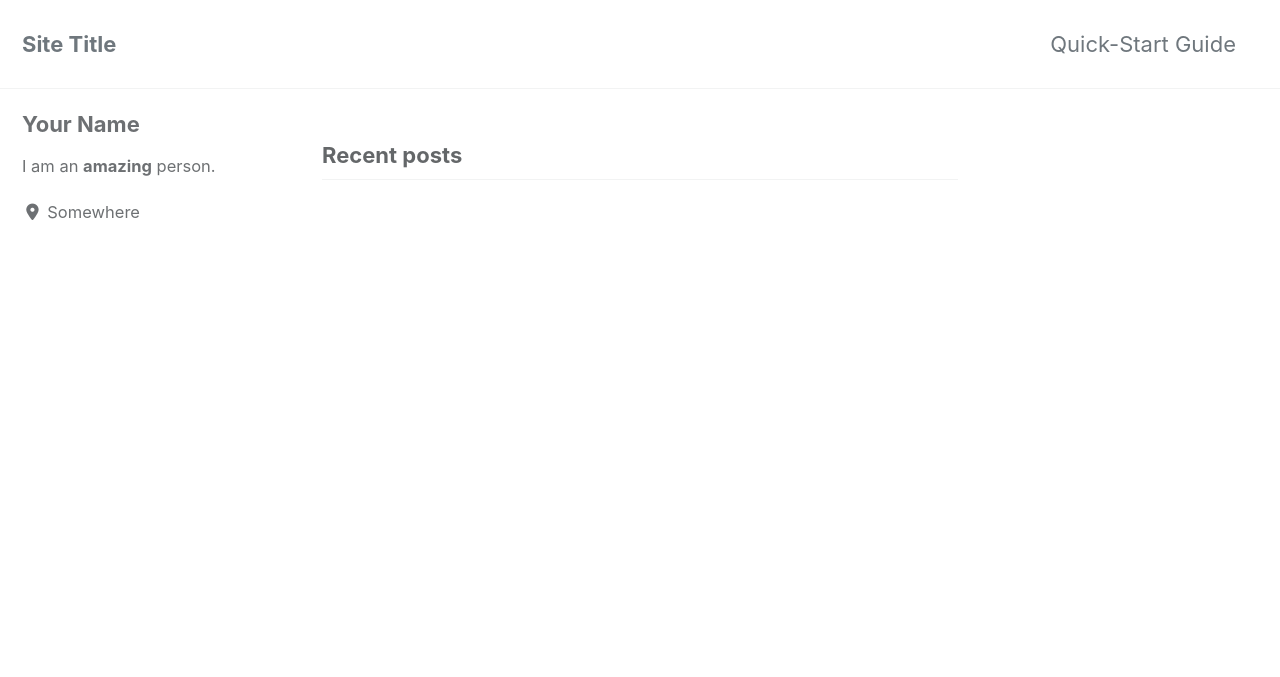
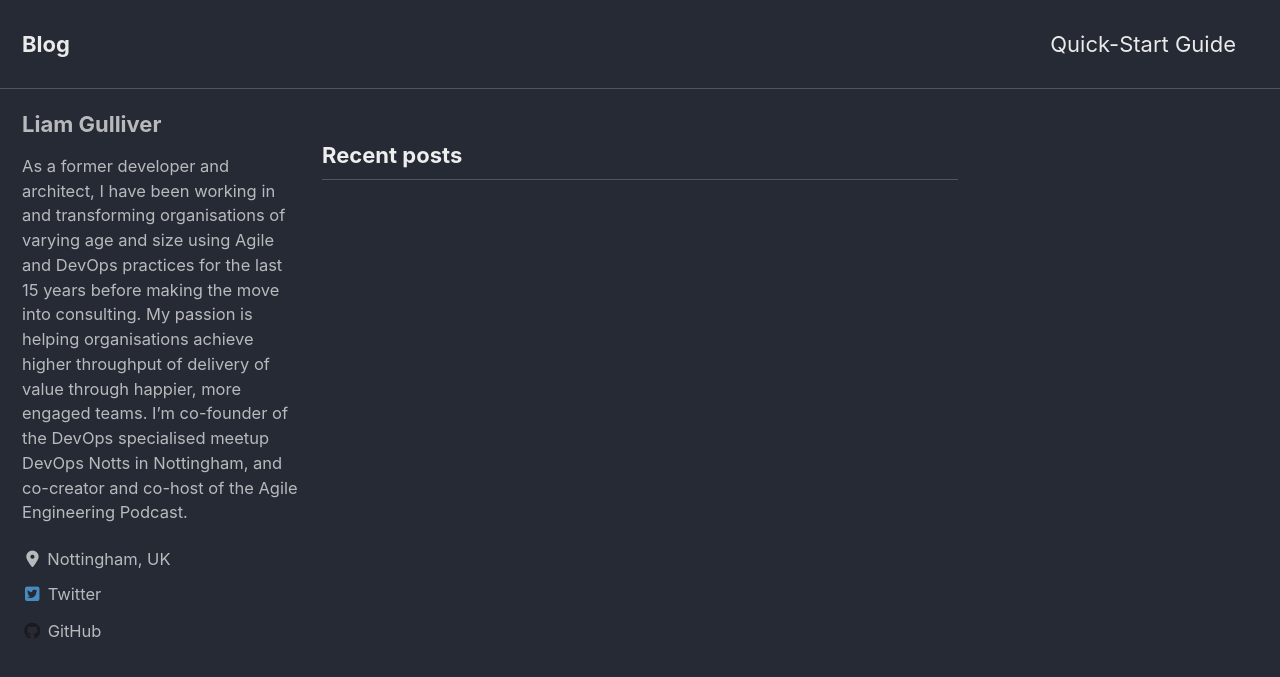
Before and after one commit to lgulliver/lgulliver.github.io, a Jekyll site: the page built from index.html, in a window 1280 px wide and 900 px high. Shown: the top 677 px of the window. Built offline with Jekyll 4.4.1, drawn with Linux system fonts in a browser that asks for light colours; cached includes are drawn as plain includes; nearby versions of some CDN libraries; the list of posts is cut into pages by our own code; some of the changed text lies outside the part shown.

Commit message:
update config

```diff
--- a/_config.yml
+++ b/_config.yml
@@ -12,16 +12,16 @@
 
 # theme                  : "minimal-mistakes-jekyll"
 # remote_theme           : "mmistakes/minimal-mistakes"
-minimal_mistakes_skin    : "default" # "air", "aqua", "contrast", "dark", "dirt", "neon", "mint", "plum", "sunrise"
+minimal_mistakes_skin    : "dark" # "air", "aqua", "contrast", "dark", "dirt", "neon", "mint", "plum", "sunrise"
 
 # Site Settings
 locale                   : "en-US"
-title                    : "Site Title"
+title                    : "Blog"
 title_separator          : "-"
 subtitle                 : # site tagline that appears below site title in masthead
-name                     : "Your Name"
+name                     : "Liam Gulliver"
 description              : "An amazing website."
-url                      : # the base hostname & protocol for your site e.g. "https://mmistakes.github.io"
+url                      : "https://lgulliver.github.io" # the base hostname & protocol for your site e.g. "https://mmistakes.github.io"
 baseurl                  : # the subpath of your site, e.g. "/blog"
 repository               : # GitHub username/repo-name e.g. "mmistakes/minimal-mistakes"
 teaser                   : # path of fallback teaser image, e.g. "/assets/images/500x300.png"
@@ -70,7 +70,7 @@ naver_site_verification  :
 
 # Social Sharing
 twitter:
-  username               :
+  username               : "lrgulliver"
 facebook:
   username               :
   app_id                 :
@@ -93,10 +93,10 @@ analytics:
 
 # Site Author
 author:
-  name             : "Your Name"
+  name             : "Liam Gulliver"
   avatar           : # path of avatar image, e.g. "/assets/images/bio-photo.jpg"
-  bio              : "I am an **amazing** person."
-  location         : "Somewhere"
+  bio              : "As a former developer and architect, I have been working in and transforming organisations of varying age and size using Agile and DevOps practices for the last 15 years before making the move into consulting. My passion is helping organisations achieve higher throughput of delivery of value through happier, more engaged teams. I’m co-founder of the DevOps specialised meetup DevOps Notts in Nottingham, and co-creator and co-host of the Agile Engineering Podcast."
+  location         : "Nottingham, UK"
   email            :
   links:
     - label: "Email"
@@ -107,13 +107,13 @@ author:
       # url: "https://your-website.com"
     - label: "Twitter"
       icon: "fab fa-fw fa-twitter-square"
-      # url: "https://twitter.com/"
+      url: "https://twitter.com/lrgulliver"
     - label: "Facebook"
       icon: "fab fa-fw fa-facebook-square"
       # url: "https://facebook.com/"
     - label: "GitHub"
       icon: "fab fa-fw fa-github"
-      # url: "https://github.com/"
+      url: "https://github.com/lgulliver"
     - label: "Instagram"
       icon: "fab fa-fw fa-instagram"
       # url: "https://instagram.com/"
```
